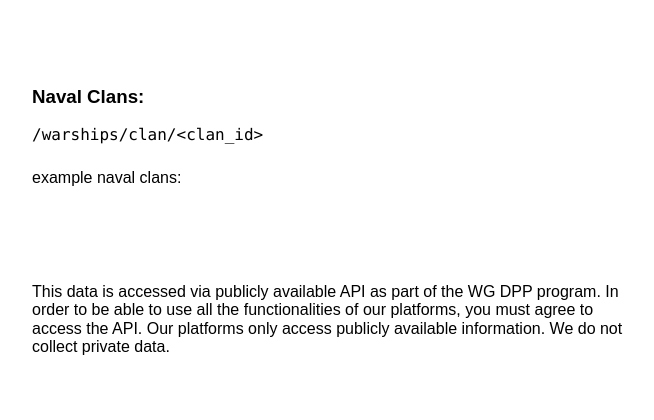
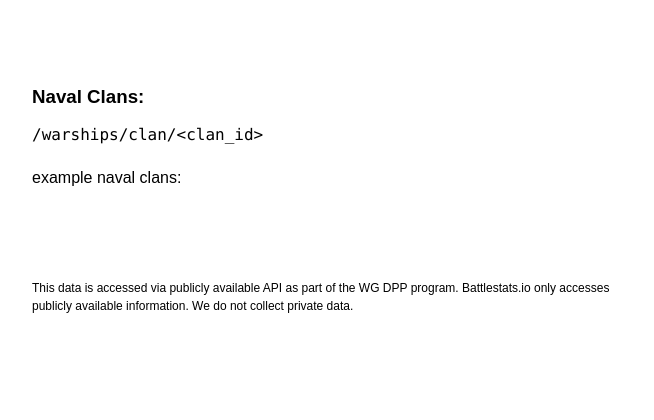
Before and after one commit to august-schlubach/battlestats, a Django app: page / in a window 1280 px wide. Shown: the part 431-851 px from the top of the page, without its empty margins (304-958 px from the left). After the commit the page ends 744 px from the top, so only its background shows below. Run offline with Django 5.2, Linux system fonts and the light colour scheme; data that the repository does not hold is empty; some libraries are stand-ins or nearby versions.

Commit message:
udpating styles

```diff
--- a/templates/splash.html
+++ b/templates/splash.html
@@ -38,10 +38,9 @@
 	<p class="pt2"> example naval clans:</p>
           {% for clan in context.clans %}<a href="{% url 'clan' clan.clan_id %}">{{ clan.name }}</a> &#9737; {% endfor %}
       </div>
-  <p class="fl w-100 pt5">
+  <p class="fl f7 lh-copy w-100 pt5">
   This data is accessed via publicly available API as part of the WG DPP program.
-  In order to be able to use all the functionalities of our platforms, you must agree to access the API.
-  Our platforms only access publicly available information. We do not collect private data.
+  Battlestats.io only accesses publicly available information. We do not collect private data.
   </p>
     </div>
   </div>
```
